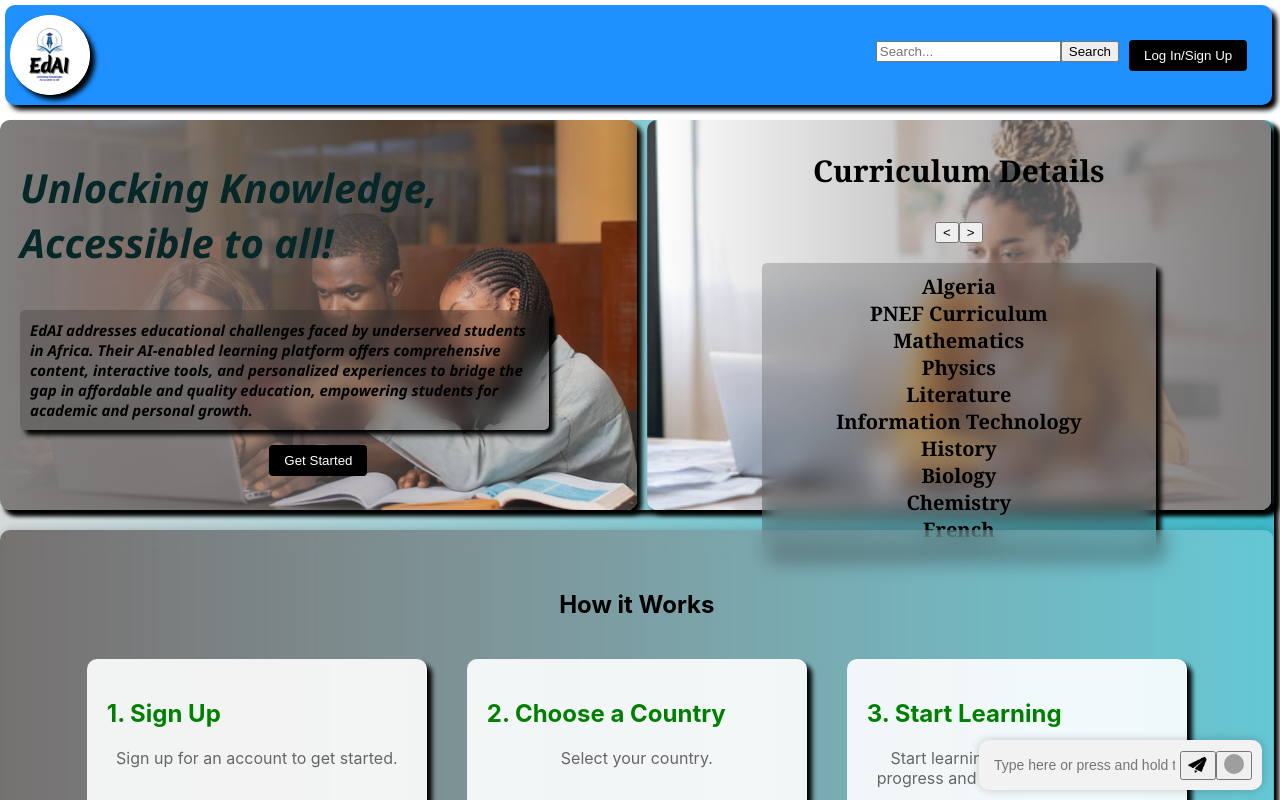
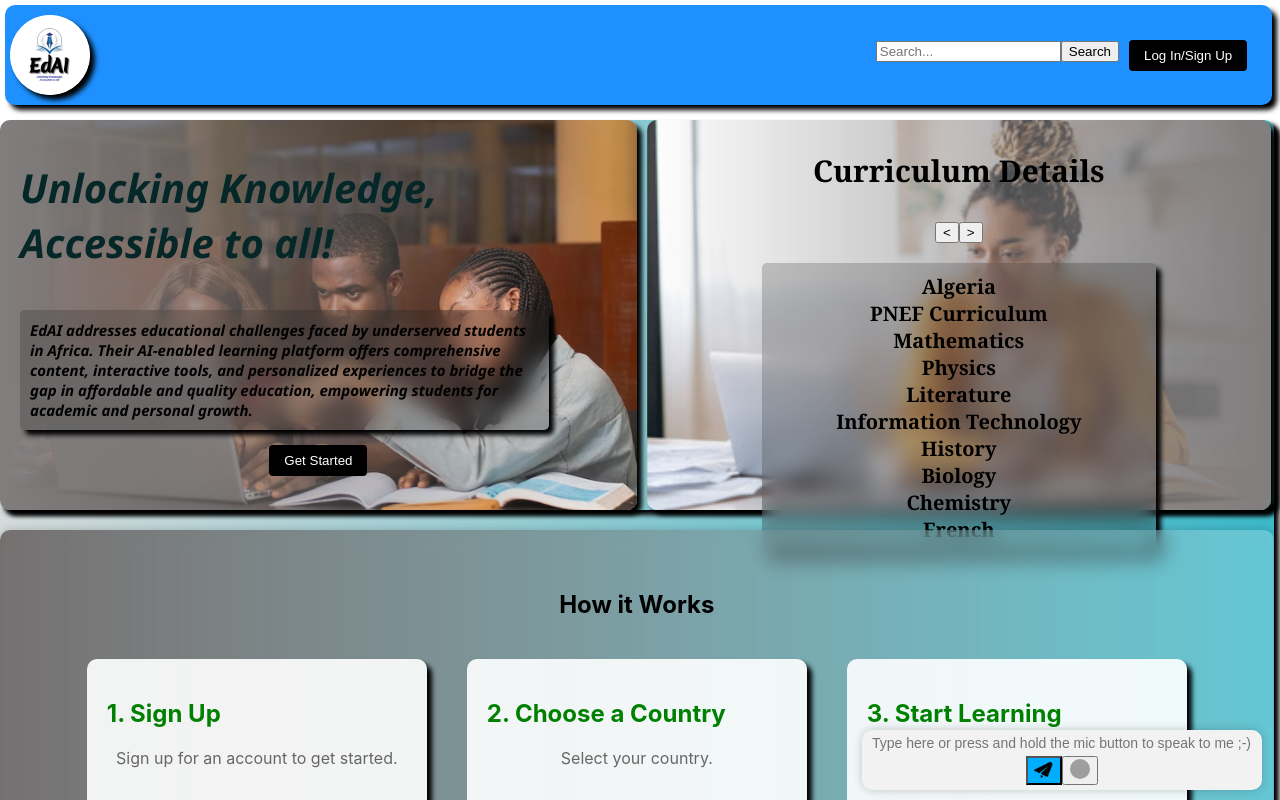
Before and after one commit to iekeng/EdAI, a React (Create React App) app in the folder edai/: page / in a window 1280 px wide. Shown: the top 800 px of the page. Built offline with nearby package versions, Linux system fonts and the light colour scheme; grey boxes are pictures that could not be loaded.

Commit message:
Chatbot UI redesign

```diff
--- a/edai/package.json
+++ b/edai/package.json
@@ -1,7 +1,6 @@
 {
   "name": "edai",
   "version": "0.1.0",
-  "proxy": "http://localhost:5000/",
   "private": true,
   "dependencies": {
     "@testing-library/jest-dom": "^5.16.5",
--- a/edai/src/App.css
+++ b/edai/src/App.css
@@ -281,28 +281,37 @@ vertical-align: middle;
   box-shadow: 0 0 10px rgba(0, 0, 0, 0.2);
   border-radius: 10px;
   transition: width 0.3s ease, height 0.3s ease;
+  overflow: auto;
+  max-height: 400px;
+  width: 400px;
+  height: auto;
 }
 
 .chatbot-content {
   display: flex;
-  justify-content: space-between;
-  align-items: center;
-  height: 100%;
-  padding: 0 10px;
+  flex-direction: column;
+  justify-content: flex-start;
+  align-items: flex-start;
+  padding: 10px;
   overflow-y: auto;
   z-index: 40;
 }
 
 .chatbot-input {
-  flex: 1;
-  height: 100%;
+  width: 100%;
   border: none;
   background-color: transparent;
   padding: 5px;
   font-size: 14px;
 }
 
+.chatbot-feedback {
+  margin: 5px 0;
+  word-wrap: break-word;
+}
+
 .chatbot-options button {
+
   background-color: transparent;
   border: none;
   cursor: pointer;
@@ -315,16 +324,22 @@ vertical-align: middle;
 }
 
 .button-img {
-
   width: 20px;
   height: 20px;
-  border: #000000;
   border-radius: 10px;
 }
-#typing-option:hover, #audio-option:hover {
+
+.active-option {
   background-color: rgb(0, 174, 255);
   color: black;
 }
+
+#typing-option:hover,
+#audio-option:hover {
+  background-color: rgb(0, 174, 255);
+  color: black;
+}
+
 
 
 /* Media queries */
--- a/edai/src/LogInSignUp.css
+++ b/edai/src/LogInSignUp.css
@@ -46,7 +46,7 @@ form {
 }
 
 label {
-  margin-bottom: 5px;
+  margin-bottom: px;
 }
 
 .input-label {
@@ -55,11 +55,11 @@ label {
   flex-direction: column;
   justify-content: center;
   align-items: center;
-  margin-bottom: 10px;
+  margin-bottom: 3px;
 }
 
 .LSInput {
-  padding: 8px;
+  padding: 5px;
   margin-bottom: 10px;
   border: 1px solid #ccc;
   border-radius: 4px;
--- a/edai/src/components/ChatWindow.js
+++ b/edai/src/components/ChatWindow.js
@@ -7,9 +7,15 @@ function ChatWindow() {
   const [userInput, setUserInput] = useState('');
   const [feedback, setFeedback] = useState('');
   const [isLoading, setIsLoading] = useState(false);
+  const [isResponseGiven, setIsResponseGiven] = useState(false); // New state variable
+  const [isFeedback, setIsFeedback] = useState(false); // New state variable
 
   const handleTyping = () => {
     setIsTyping(true);
+  };
+
+  const handleFeedback = () => {
+    setIsFeedback(true);
   };
 
   const handleBlur = () => {
@@ -25,9 +31,9 @@ function ChatWindow() {
       setIsLoading(true);
 
       // Make the API request
-        const response = await fetch('http://18.210.33.70/chatbot/', {
+      const response = await fetch('http://3.85.54.102/api/chatbot/', {
         method: 'POST',
-          body: JSON.stringify({ request: userInput }),
+        body: JSON.stringify({ prompt: userInput }),
         headers: {
           'Content-Type': 'application/json',
         },
@@ -36,10 +42,11 @@ function ChatWindow() {
       // Check if the request was successful
       if (response.ok) {
         const data = await response.json();
-          const apiFeedback = data.feedback;
+        const apiFeedback = data.message;
 
         setFeedback(apiFeedback);
         setUserInput(''); // Clear the input field
+        setIsResponseGiven(true); // Set the response given state to true
       } else {
         console.error('API request failed:', response.status);
       }
@@ -50,22 +57,34 @@ function ChatWindow() {
     }
   };
 
+  function handleClick() {
+    handleSubmit();
+    setIsResponseGiven(false); // Reset the response given state
+    handleFeedback();
+  }
+
   const getWindowStyle = () => {
     if (isLoading) {
       return {
         height: 'auto',
-          maxHeight: '100px'
-        }
+        maxHeight: '200px',
+      };
     }
     if (isTyping) {
       return {
         width: '40%',
         height: '200px',
       };
+    }
+    if (isFeedback) {
+      return {
+        width: '40%',
+        height: 'auto',
+      };
     } else {
       return {
-          width: '20%px',
-          height: '50px',
+        width: '40%px',
+        height: '60px',
       };
     }
   };
@@ -77,9 +96,10 @@ function ChatWindow() {
         justifyContent: 'space-between',
         alignItems: 'center',
         padding: '0 10px',
+        height: '100%',
         overflowY: 'auto',
         zIndex: '40',
-        }
+      };
     }
     return {
       display: 'flex',
@@ -89,12 +109,21 @@ function ChatWindow() {
       padding: '0 10px',
       overflowY: 'auto',
       zIndex: '40',
+    };
+  };
+
+  // Add a function to handle the hover state
+  const handleHover = (event) => {
+    if (isResponseGiven) {
+      event.target.classList.remove('active-option');
+    } else {
+      event.target.classList.add('active-option');
     }
-    }
+  };
 
   return (
     <div className="chatbot-window" style={getWindowStyle()}>
-        <div style={chatbotContent()} className="chatbot-content-old">
+      <div style={chatbotContent()} className="chatbot-content">
         <input
           type="text"
           className="chatbot-input"
@@ -105,15 +134,26 @@ function ChatWindow() {
           onBlur={handleBlur}
           disabled={isLoading}
         />
-          <button className="chatbot-options" id="typing-option" onClick={handleSubmit} disabled={isLoading}>
-            <img className='button-img' src={sendSvg} alt='Send Icon'/>
+        <div style={{ display: 'flex' }}>
+        <button
+          className={`chatbot-options ${isResponseGiven ? '' : 'active-option'}`}
+          id="typing-option"
+          onClick={handleClick}
+          disabled={isLoading}
+          onMouseEnter={handleHover}
+          onMouseLeave={handleHover}
+        >
+          <img className="button-img" src={sendSvg} alt="Send Icon" />
         </button>
         <button className="chatbot-options" id="audio-option" disabled={isLoading}>
-            <img className='button-img' src={audioSvg} alt='Audio Icon'/>
+          <img className="button-img" src={audioSvg} alt="Audio Icon" />
         </button>
-          <br/>
+        </div>
+        <br />
         {isLoading ? (
-            <p style={{display: 'block'}} className="chatbot-feedback">Loading...</p>
+          <p style={{ display: 'block' }} className="chatbot-feedback">
+            Loading...
+          </p>
         ) : (
           <p className="chatbot-feedback">{feedback}</p>
         )}
--- a/edai/src/components/CurriculumSelect.js
+++ b/edai/src/components/CurriculumSelect.js
@@ -6,7 +6,7 @@ const CurriculumSelect = ({ selectedCountry, globalCountryId, onCurriculumChange
   useEffect(() => {
     const fetchCurriculumsData = async () => {
       try {
-        const response = await fetch(`http://18.210.33.70/country/${globalCountryId}/curriculums`);
+        const response = await fetch(`/country/${globalCountryId}/curriculums`);
         const data = await response.json();
         setCurriculums(data);
         console.log('curriculums data:', data);
--- a/edai/src/components/LoginSignUp.js
+++ b/edai/src/components/LoginSignUp.js
@@ -1,9 +1,10 @@
 import React, { useEffect, useState } from 'react';
-import { redirect, useNavigate } from 'react-router-dom';
+import { useHistory, useNavigate } from 'react-router-dom';
 import edailogo from '../EdAI Logo.png';
 import '../LogInSignUp.css';
 
 const LoginSignupPage = () => {
+  // const history = useHistory();
   const [isLoginMode, setIsLoginMode] = useState(true);
   const [name, setName] = useState('');
   const [email, setEmail] = useState('');
@@ -14,6 +15,7 @@ const LoginSignupPage = () => {
   const [signupError, setSignupError] = useState('');
   const [signupSuccess, setSignupSuccess] = useState(false);
   const [passwordError, setPasswordError] = useState('');
+  const [passwordVerify, setPasswordVerify] = useState('');
 
   const navigate = useNavigate();
 
@@ -40,9 +42,13 @@ const LoginSignupPage = () => {
     }
   };
 
+  const handlePasswordVerifyChange = (e) => {
+    setPasswordVerify(e.target.value);
+  };
+
   useEffect(() => {
     // Fetch regions from the backend API
-    fetch('http://18.210.33.70/regions')
+    fetch('http://3.85.54.102/api/regions')
       .then(response => response.json())
       .then(data => {
         // Assuming the response contains an array of region objects [{ id, name }]
@@ -76,9 +82,13 @@ const LoginSignupPage = () => {
       console.log('Please fill in all required fields.');
       return;
     }
+    if (password !== passwordVerify) {
+      setSignupError('Passwords do not match. Please verify your password.');
+      return;
+    }
     if (isLoginMode) {
       console.log('Log in with your email:', email, 'and password:', password);
-      fetch('http://18.210.33.70/auth/login', {
+      fetch('http://3.85.54.102/api/auth/login', {
         method: 'POST',
         headers: {
           'Content-Type': 'application/json',
@@ -106,9 +116,10 @@ const LoginSignupPage = () => {
         'Sign up with name:', name,
         'email:', email,
         'password:', password,
+        'passwordVerify:', passwordVerify,
         'and region:', region
       );
-      fetch('http://18.210.33.70/region/${region}', {
+      fetch('http://3.85.54.102/api/region/${region}', {
         method: 'POST',
         headers: {
           'Content-Type': 'application/json',
@@ -135,10 +146,13 @@ const LoginSignupPage = () => {
     setEmail('');
     setPassword('');
     setRegion('');
+    setPasswordVerify('');
   };
 
   const passwordRegex = /^(?=.*\d)(?=.*[a-z])(?=.*[A-Z])(?=.*[a-zA-Z]).{8,}$/;
-
+  if (signupSuccess) {
+    navigate('/LoginSignUp');
+  }
   return (
     <>
       <div id='LS-Header'>
@@ -164,8 +178,13 @@ const LoginSignupPage = () => {
           {passwordError && <div className="error-message">{passwordError}</div>}
           {loginError && <div className="error-message">{loginError}</div>}
           {!isLoginMode && (
-            <div>
-              <label>Region:</label>
+            <div style={{ display: 'flex', flexDirection: 'column' }}>
+              <label className='input-label'>Verify Password:</label>
+              <input className='LSInput' id='verify-pass-input' type="password" value={passwordVerify} onChange={handlePasswordVerifyChange} required />
+              <>
+              {signupError && <div className="error-message">{signupError}</div>}
+              </>
+              <label className='input-label'>Region:</label>
               <select id='region-input' value={region} onChange={handleRegionChange} required>
                 <option value="">Select a region</option>
                 {regions.map(region => (
@@ -176,9 +195,9 @@ const LoginSignupPage = () => {
           )}
           <button className='LSbutton' type='submit'>{isLoginMode ? 'Login' : 'SignUp'}</button>
         </form>
-        {signupError && <div className="error-message">{signupError}</div>}
 
-        {signupSuccess && <redirect to="/Dashboard" />}
+
+        {/* {signupSuccess && <redirect to="/Dashboard" />} */}
 
         <div>
           <p>
```
Also changed, not shown: edai/src/components/Dashboard.js (+4 -4 lines). Lines whose indentation alone changed are shown as unchanged.
